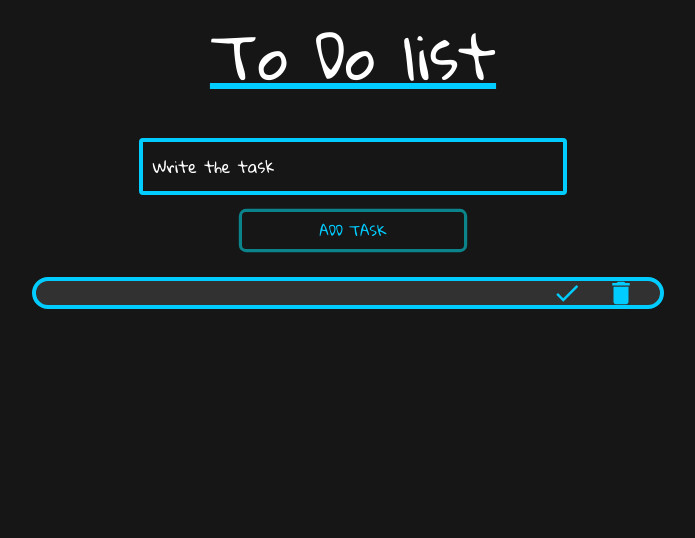
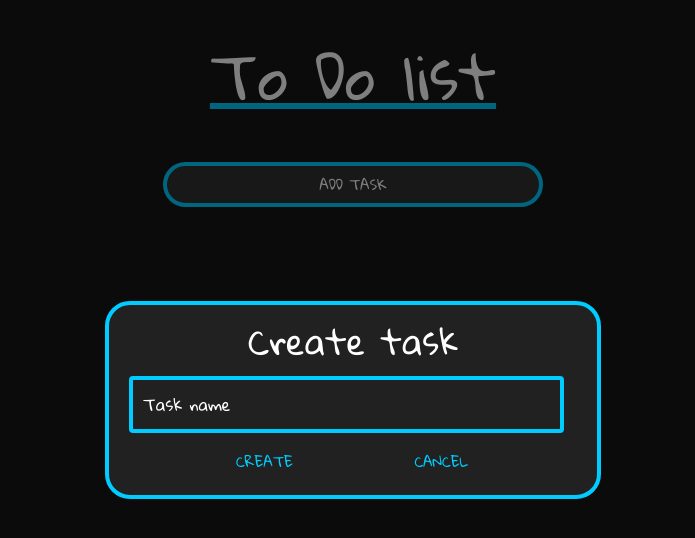
Before and after one commit to Kzarama/To_Do_list, a React (Create React App) app: page / in a window 1280 px wide. Both pictures are taken after a click on the button "ADD TASK". Shown: the top 538 px of the page, without its empty margins (287-982 px from the left). Built offline with nearby package versions, Linux system fonts and the light colour scheme.

Commit message:
create modal added

```diff
--- /dev/null
+++ b/src/Interface/ITask.tsx
@@ -0,0 +1,6 @@
+interface ITask {
+  taskName: string;
+  taskDone: boolean;
+}
+
+export default ITask;
--- a/src/index.tsx
+++ b/src/index.tsx
@@ -1,10 +1,19 @@
-import React from 'react';
-import ReactDOM from 'react-dom';
-import App from './pages/App';
+import { createMuiTheme, ThemeProvider } from "@material-ui/core";
+import React from "react";
+import ReactDOM from "react-dom";
+import App from "./pages/App";
+
+const theme = createMuiTheme({
+  typography: {
+    fontFamily: ["Gloria Hallelujah", "sans-serif"].join(","),
+  },
+});
 
 ReactDOM.render(
   <React.StrictMode>
-    <App />
+    <ThemeProvider theme={theme}>
+      <App />
+    </ThemeProvider>
   </React.StrictMode>,
-  document.getElementById('root')
+  document.getElementById("root")
 );
--- a/src/pages/App.tsx
+++ b/src/pages/App.tsx
@@ -1,7 +1,5 @@
 import {
   Button,
-  createMuiTheme,
-  FormGroup,
   List,
   IconButton,
   ListItem,
@@ -9,7 +7,6 @@ import {
   ListItemText,
   makeStyles,
   TextField,
-  ThemeProvider,
   Typography,
   withStyles,
   Modal,
@@ -19,18 +16,11 @@ import {
 } from "@material-ui/core";
 import DeleteIcon from "@material-ui/icons/Delete";
 import Check from "@material-ui/icons/Check";
-// import Accessibility from "@material-ui/icons/Cancel";
 import React, { useState } from "react";
-
-const theme = createMuiTheme({
-  typography: {
-    fontFamily: ["Gloria Hallelujah", "sans-serif"].join(","),
-  },
-});
+import ITask from "../Interface/ITask";
 
 const CssTextField = withStyles({
   root: {
-    margin: "7px",
     "& label.Mui-focused": {
       color: "#00ccff",
     },
@@ -56,26 +46,22 @@ const useStyles = makeStyles({
   typography_class: {
     textDecoration: "underline",
     textDecorationColor: "#00ccff",
-    margin: "20px auto 40px auto",
-  },
-  form_class: {
-    width: "35%",
-    margin: "auto",
+    margin: "40px auto 40px auto",
   },
   textfield_label_class: {
     color: "white",
-    textAlign: "center",
   },
   textfield_text_class: {
     color: "white",
   },
   add_button_class: {
-    color: "#00ccff",
-    width: "50%",
-    margin: "auto",
-    marginTop: "10px",
+    width: "30%",
+    color: "white",
+    margin: "10px auto 50px auto",
+    border: "4px solid #00ccff",
+    borderRadius: "50px",
+    backgroundColor: "#313131",
     "&:hover": {
-      color: "white",
       backgroundColor: "#00ccff",
     },
     "&:active": {
@@ -87,9 +73,8 @@ const useStyles = makeStyles({
   },
   list_class: {
     width: "50%",
-    height: "55vh",
+    height: "58vh",
     margin: "auto",
-    marginTop: "20px",
     overflowY: "scroll",
     paddingRight: "10px",
   },
@@ -114,8 +99,6 @@ const useStyles = makeStyles({
   task_done_class: {
     textDecoration: "line-through",
     textDecorationColor: "red",
-    lineHeight: "50px",
-    textDecorationWidth: "50px",
   },
   icon_class: {
     color: "#00ccff",
@@ -131,10 +114,9 @@ const useStyles = makeStyles({
     backgroundColor: "#212121",
     border: "4px solid #00ccff",
     borderRadius: "25px",
-    boxShadow: theme.shadows[5],
     position: "absolute",
     width: "35%",
-    padding: theme.spacing(2, 4, 3),
+    padding: "15px 20px 15px 20px",
   },
   modal_title_class: {
     textAlign: "center",
@@ -165,19 +147,16 @@ const useStyles = makeStyles({
   },
 });
 
-interface ITask {
-  taskName: string;
-  taskDone: boolean;
-}
-
 function App(): JSX.Element {
   const classes = useStyles();
 
-  const [openModal, setOpenModal] = useState<boolean>(false);
+  const [openModalCreate, setOpenModalCreate] = useState<boolean>(false);
+  const [openModalUpdate, setOpenModalUpdate] = useState<boolean>(false);
 
   const [inputTask, setInputTask] = useState<string>("");
   const [updateTask, setUpdateTask] = useState<ITask>();
   const [idSelected, setIdSelected] = useState<number>(-1);
+
   const [tasks, setTasks] = useState<ITask[]>([]);
 
   const handleSubmit = (): void => {
@@ -187,6 +166,7 @@ function App(): JSX.Element {
     ];
     setTasks(newTask);
     setInputTask("");
+    setOpenModalCreate(false);
   };
 
   const toggleDone = (i: number): void => {
@@ -210,29 +190,45 @@ function App(): JSX.Element {
     newTask[idSelected] = updateTask || newTask[idSelected];
     setTasks(newTask);
     setInputTask("");
-    setOpenModal(false);
+    setOpenModalUpdate(false);
   };
 
-  const handleOpen = (i: number) => {
-    setOpenModal(true);
+  const handleOpenUpdateModal = (i: number) => {
+    setOpenModalUpdate(true);
     setUpdateTask(tasks[i]);
     setIdSelected(i);
   };
 
-  const handleClose = () => {
-    setOpenModal(false);
-  };
-
   return (
     <div className={classes.root}>
-      <ThemeProvider theme={theme}>
       <Typography variant="h2" className={classes.typography_class}>
         To Do list
       </Typography>
-        <FormGroup className={classes.form_class}>
+      <Button
+        className={classes.add_button_class}
+        onClick={() => setOpenModalCreate(true)}
+      >
+        Add task
+      </Button>
+      <Modal
+        className={classes.modal_class}
+        open={openModalCreate}
+        onClose={() => setOpenModalCreate(false)}
+        closeAfterTransition
+        BackdropComponent={Backdrop}
+        BackdropProps={{
+          timeout: 500,
+        }}
+      >
+        <Fade in={openModalCreate}>
+          <Box component="div" className={classes.paper_class}>
+            <Typography variant="h4" className={classes.modal_title_class}>
+              Create task
+            </Typography>
             <CssTextField
               value={inputTask}
-            label="Write the task"
+              label="Task name"
+              className={classes.modal_input_class}
               variant="outlined"
               onChange={(e) => setInputTask(e.target.value)}
               InputLabelProps={{
@@ -242,17 +238,30 @@ function App(): JSX.Element {
                 className: classes.textfield_text_class,
               }}
             />
-          <Button className={classes.add_button_class} onClick={handleSubmit}>
-            Add task
+            <Box component="div" className={classes.modal_div_buttons_class}>
+              <Button
+                className={classes.modal_button_class}
+                onClick={() => handleSubmit()}
+              >
+                Create
               </Button>
-        </FormGroup>
+              <Button
+                className={classes.modal_button_class}
+                onClick={() => setOpenModalCreate(false)}
+              >
+                Cancel
+              </Button>
+            </Box>
+          </Box>
+        </Fade>
+      </Modal>
       <List className={classes.list_class}>
         {tasks.map((task: ITask, i: number) => {
           return (
             <ListItem
               key={i}
               className={classes.list_item_class}
-                onClick={() => handleOpen(i)}
+              onClick={() => handleOpenUpdateModal(i)}
             >
               <ListItemText
                 className={tasks[i].taskDone ? classes.task_done_class : ""}
@@ -272,15 +281,15 @@ function App(): JSX.Element {
       </List>
       <Modal
         className={classes.modal_class}
-          open={openModal}
-          onClose={handleClose}
+        open={openModalUpdate}
+        onClose={() => setOpenModalUpdate(false)}
         closeAfterTransition
         BackdropComponent={Backdrop}
         BackdropProps={{
           timeout: 500,
         }}
       >
-          <Fade in={openModal}>
+        <Fade in={openModalUpdate}>
           <Box component="div" className={classes.paper_class}>
             <Typography variant="h4" className={classes.modal_title_class}>
               Edit the task
@@ -307,7 +316,7 @@ function App(): JSX.Element {
               </Button>
               <Button
                 className={classes.modal_button_class}
-                  onClick={handleClose}
+                onClick={() => setOpenModalUpdate(false)}
               >
                 Cancel
               </Button>
@@ -315,7 +324,6 @@ function App(): JSX.Element {
           </Box>
         </Fade>
       </Modal>
-      </ThemeProvider>
     </div>
   );
 }
```
Lines whose indentation alone changed are shown as unchanged.
